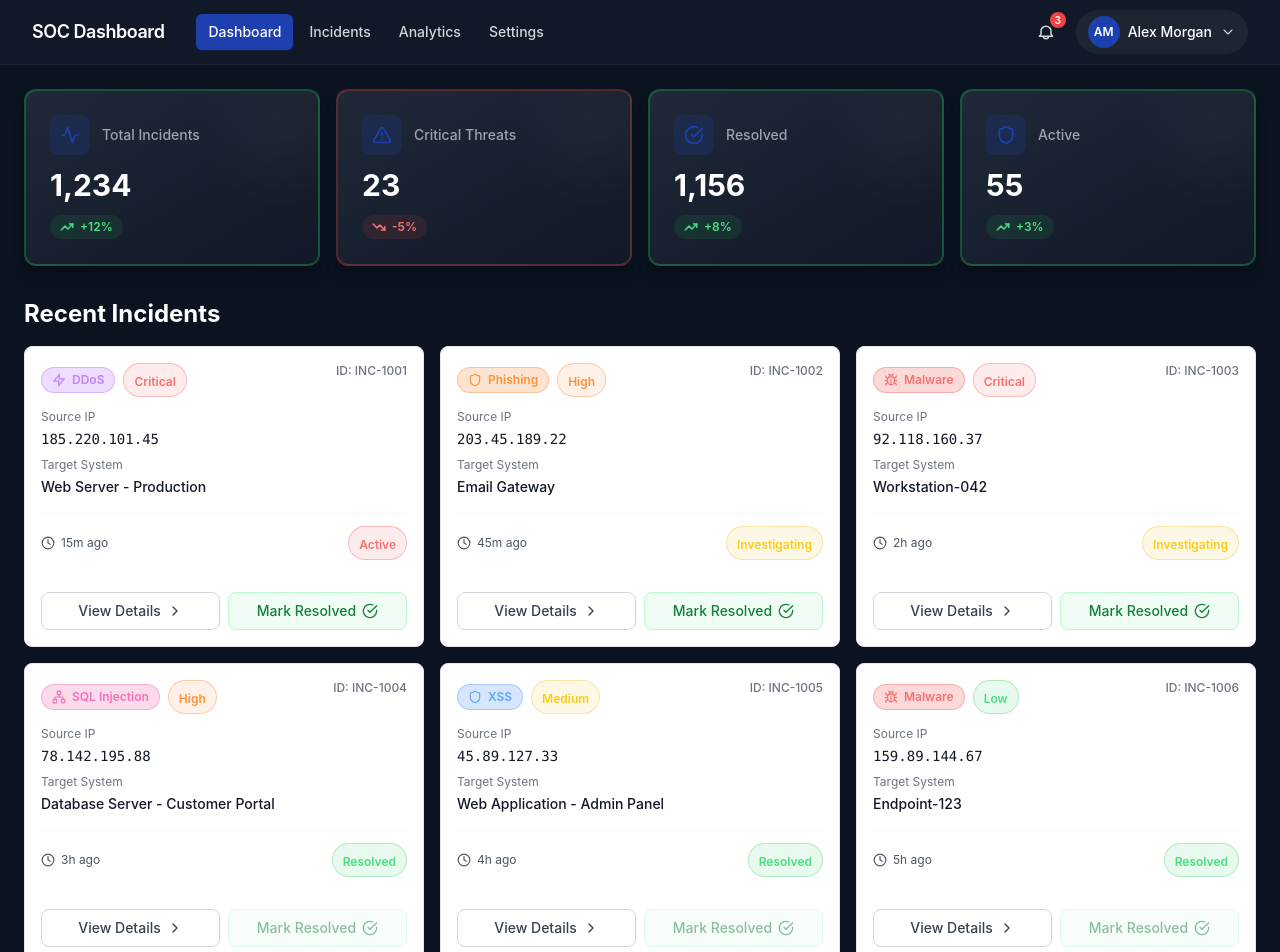
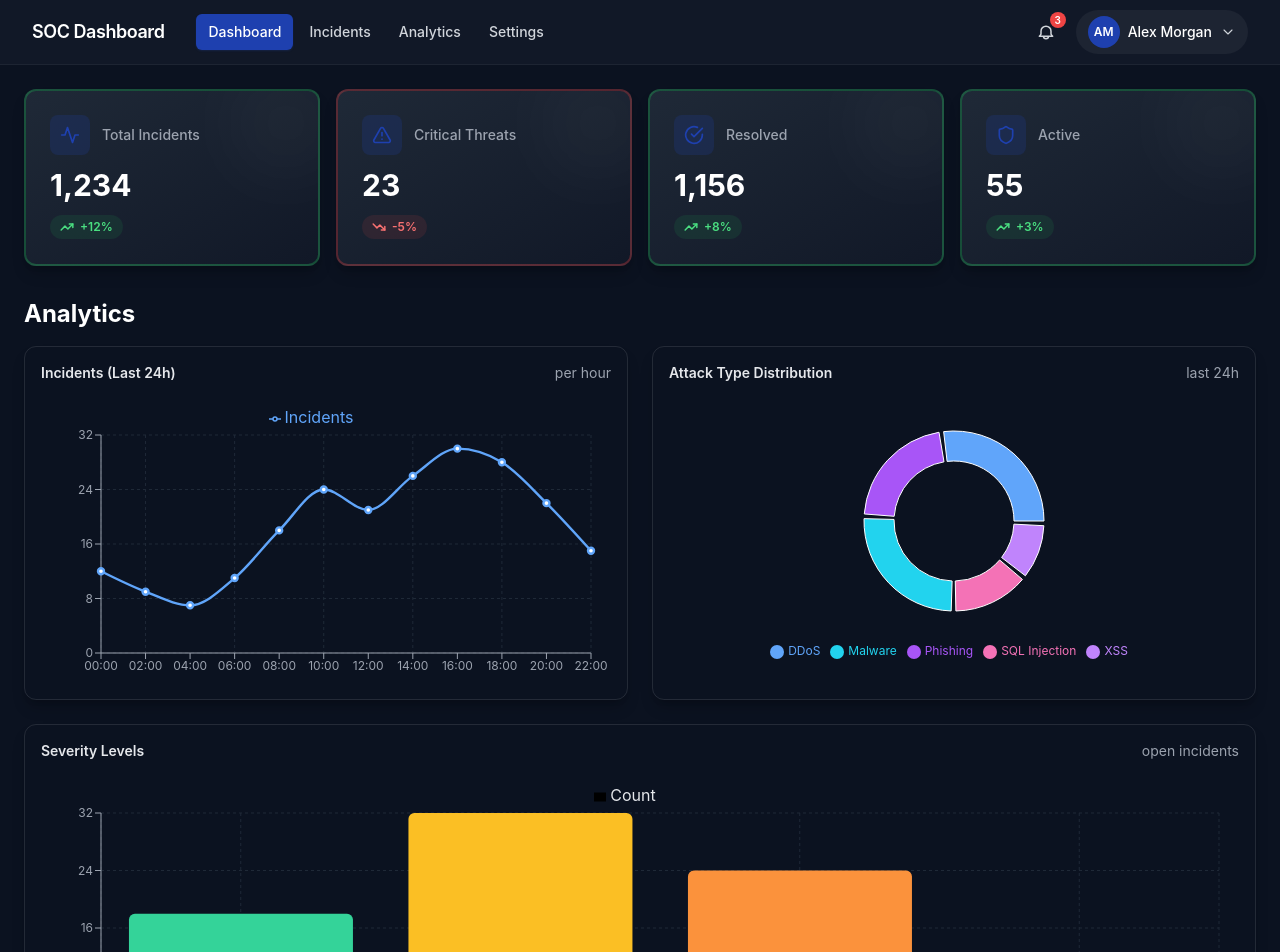
Before and after one commit to SejalKesarwani/soc-simulation, a React (Vite) app: page /dashboard in a window 1280 px wide. Shown: the top 952 px of the page. Built offline with nearby package versions, Linux system fonts and the light colour scheme.

Commit message:
Added analytics charts with Recharts

```diff
--- a/package.json
+++ b/package.json
@@ -9,11 +9,12 @@
     "preview": "vite preview"
   },
   "dependencies": {
+    "classnames": "^2.5.1",
+    "lucide-react": "^0.314.0",
     "react": "^18.3.1",
     "react-dom": "^18.3.1",
     "react-router-dom": "^6.22.3",
-    "classnames": "^2.5.1",
-    "lucide-react": "^0.314.0"
+    "recharts": "^3.7.0"
   },
   "devDependencies": {
     "@vitejs/plugin-react": "^4.3.2",
--- /dev/null
+++ b/src/components/AnalyticsCharts.jsx
@@ -0,0 +1,127 @@
+import {
+  ResponsiveContainer,
+  LineChart,
+  Line,
+  XAxis,
+  YAxis,
+  CartesianGrid,
+  Tooltip,
+  Legend,
+  PieChart,
+  Pie,
+  Cell,
+  BarChart,
+  Bar,
+} from 'recharts';
+
+const incidentsByHour = [
+  { hour: '00:00', count: 12 },
+  { hour: '02:00', count: 9 },
+  { hour: '04:00', count: 7 },
+  { hour: '06:00', count: 11 },
+  { hour: '08:00', count: 18 },
+  { hour: '10:00', count: 24 },
+  { hour: '12:00', count: 21 },
+  { hour: '14:00', count: 26 },
+  { hour: '16:00', count: 30 },
+  { hour: '18:00', count: 28 },
+  { hour: '20:00', count: 22 },
+  { hour: '22:00', count: 15 },
+];
+
+const attackTypeDistribution = [
+  { name: 'DDoS', value: 28 },
+  { name: 'Phishing', value: 22 },
+  { name: 'Malware', value: 26 },
+  { name: 'SQL Injection', value: 14 },
+  { name: 'XSS', value: 10 },
+];
+
+const severityLevels = [
+  { severity: 'Low', count: 18 },
+  { severity: 'Medium', count: 32 },
+  { severity: 'High', count: 24 },
+  { severity: 'Critical', count: 12 },
+];
+
+const PIE_COLORS = ['#60a5fa', '#a855f7', '#22d3ee', '#f472b6', '#c084fc'];
+
+function AnalyticsCharts() {
+  return (
+    <div className="grid grid-cols-1 lg:grid-cols-2 gap-6">
+      <div className="rounded-xl border border-white/10 bg-gradient-to-br from-slate-900 via-slate-900 to-slate-800 p-4 shadow-lg shadow-black/20">
+        <div className="mb-3 flex items-center justify-between text-sm text-gray-200">
+          <span className="font-semibold">Incidents (Last 24h)</span>
+          <span className="text-gray-400">per hour</span>
+        </div>
+        <div className="h-72">
+          <ResponsiveContainer width="100%" height="100%">
+            <LineChart data={incidentsByHour} margin={{ top: 10, right: 20, left: 0, bottom: 0 }}>
+              <CartesianGrid strokeDasharray="3 3" stroke="#1f2937" />
+              <XAxis dataKey="hour" stroke="#9ca3af" tick={{ fontSize: 12 }} />
+              <YAxis stroke="#9ca3af" tick={{ fontSize: 12 }} />
+              <Tooltip contentStyle={{ backgroundColor: '#111827', border: '1px solid #1f2937', borderRadius: '0.5rem' }} />
+              <Legend verticalAlign="top" height={30} iconSize={12} wrapperStyle={{ color: '#e5e7eb' }} />
+              <Line type="monotone" dataKey="count" name="Incidents" stroke="#60a5fa" strokeWidth={2.4} dot={{ r: 3 }} activeDot={{ r: 5 }} />
+            </LineChart>
+          </ResponsiveContainer>
+        </div>
+      </div>
+
+      <div className="rounded-xl border border-white/10 bg-gradient-to-br from-slate-900 via-slate-900 to-slate-800 p-4 shadow-lg shadow-black/20">
+        <div className="mb-3 flex items-center justify-between text-sm text-gray-200">
+          <span className="font-semibold">Attack Type Distribution</span>
+          <span className="text-gray-400">last 24h</span>
+        </div>
+        <div className="h-72">
+          <ResponsiveContainer width="100%" height="100%">
+            <PieChart>
+              <Pie
+                data={attackTypeDistribution}
+                dataKey="value"
+                nameKey="name"
+                cx="50%"
+                cy="50%"
+                innerRadius={60}
+                outerRadius={90}
+                paddingAngle={3}
+              >
+                {attackTypeDistribution.map((entry, index) => (
+                  <Cell key={`cell-${entry.name}`} fill={PIE_COLORS[index % PIE_COLORS.length]} />
+                ))}
+              </Pie>
+              <Tooltip contentStyle={{ backgroundColor: '#111827', border: '1px solid #1f2937', borderRadius: '0.5rem' }} />
+              <Legend verticalAlign="bottom" height={36} iconType="circle" wrapperStyle={{ color: '#e5e7eb', fontSize: '12px' }} />
+            </PieChart>
+          </ResponsiveContainer>
+        </div>
+      </div>
+
+      <div className="lg:col-span-2 rounded-xl border border-white/10 bg-gradient-to-br from-slate-900 via-slate-900 to-slate-800 p-4 shadow-lg shadow-black/20">
+        <div className="mb-3 flex items-center justify-between text-sm text-gray-200">
+          <span className="font-semibold">Severity Levels</span>
+          <span className="text-gray-400">open incidents</span>
+        </div>
+        <div className="h-80">
+          <ResponsiveContainer width="100%" height="100%">
+            <BarChart data={severityLevels} margin={{ top: 10, right: 20, left: 0, bottom: 20 }}>
+              <CartesianGrid strokeDasharray="3 3" stroke="#1f2937" />
+              <XAxis dataKey="severity" stroke="#9ca3af" tick={{ fontSize: 12 }} />
+              <YAxis stroke="#9ca3af" tick={{ fontSize: 12 }} />
+              <Tooltip contentStyle={{ backgroundColor: '#111827', border: '1px solid #1f2937', borderRadius: '0.5rem' }} />
+              <Legend verticalAlign="top" height={30} iconSize={12} wrapperStyle={{ color: '#e5e7eb' }} />
+              <Bar dataKey="count" name="Count" radius={[6, 6, 0, 0]}>
+                <Cell fill="#34d399" />
+                <Cell fill="#fbbf24" />
+                <Cell fill="#fb923c" />
+                <Cell fill="#f87171" />
+              </Bar>
+            </BarChart>
+          </ResponsiveContainer>
+        </div>
+      </div>
+    </div>
+  );
+}
+
+export default AnalyticsCharts;
--- a/src/pages/Dashboard.jsx
+++ b/src/pages/Dashboard.jsx
@@ -1,5 +1,6 @@
 import StatsCard from '../components/StatsCard.jsx';
 import IncidentCard from '../components/IncidentCard.jsx';
+import AnalyticsCharts from '../components/AnalyticsCharts.jsx';
 import { AlertTriangle, Shield, CheckCircle, Activity } from 'lucide-react';
 import { mockIncidents } from '../utils/mockIncidents.js';
 
@@ -44,6 +45,11 @@ function Dashboard() {
       </section>
 
       <section>
+        <h2 className="text-2xl font-bold text-white mb-4">Analytics</h2>
+        <AnalyticsCharts />
+      </section>
+
+      <section>
         <h2 className="text-2xl font-bold text-white mb-4">Recent Incidents</h2>
         {mockIncidents.length === 0 ? (
           <div className="rounded-xl border border-white/10 bg-white/5 p-4 text-gray-300">
```
Also changed, not shown: 1 other file (tests, documents, lock files or other folders).
